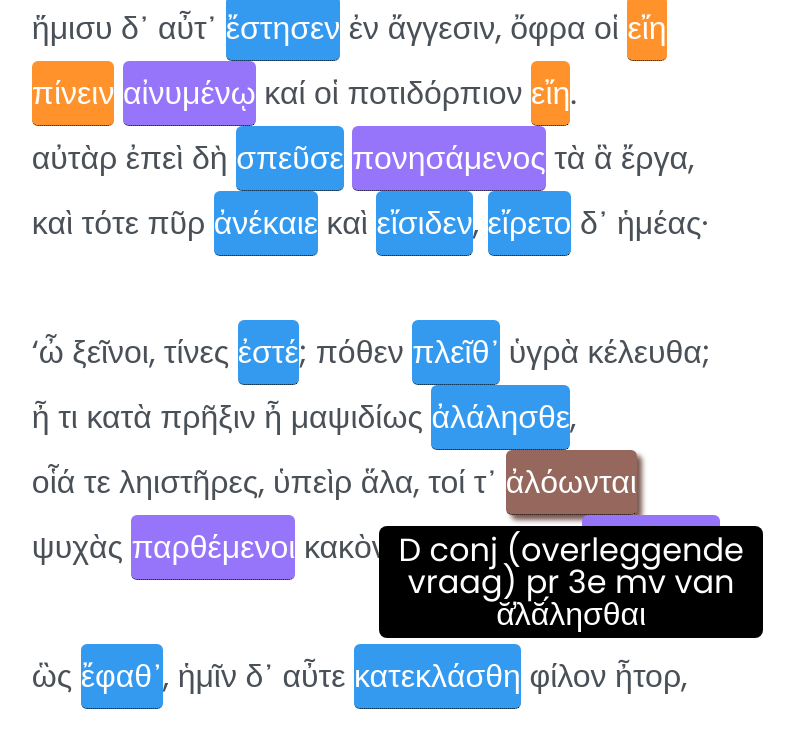
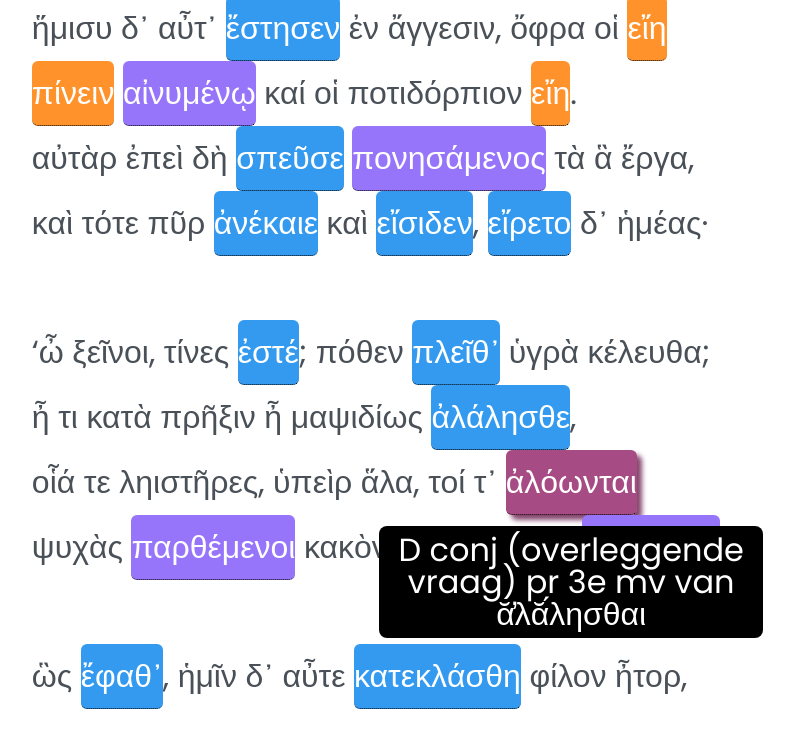
Before and after one commit to JonasGamezz/polyphemus-site, a plain HTML site: page index.html in a window 1280 px wide. In both pictures the pointer is over the element "ἀλόωνται". Shown: the part 2555-3303 px from the top of the page, without its empty margins (233-1027 px from the left). Drawn offline with Linux system fonts and the light colour scheme.

Commit message:
other subjunctive color

```diff
--- a/app.css
+++ b/app.css
@@ -135,13 +135,13 @@ ul {
 }
 
 .highlight-quaternary {
-    background-color: hsla(125,80%, 45%, 0.75);
+    background-color: hsla(125, 80%, 45%, 0.75);
     color: #ffffff;
     border-radius: 6px;
 }
 
 .highlight-quinary {
-    background-color: hsla(11, 50%, 45%, 0.75);
+    background-color: hsla(323, 80%, 44%, 0.75);
     color: #ffffff;
     border-radius: 6px;
 }
@@ -167,8 +167,8 @@ ul {
 }
 
 .highlight-quinary:hover {
-    background-color: hsla(11, 50%, 30%, 0.75);
-    box-shadow: 5px 5px 5px hsla(11, 50%, 20%, 0.75);
+    background-color: hsla(323, 80%, 30%, 0.75);
+    box-shadow: 5px 5px 5px hsla(323, 80%, 20%, 0.75);
 }
 /* Tooltip container */
 .tooltip {
```
